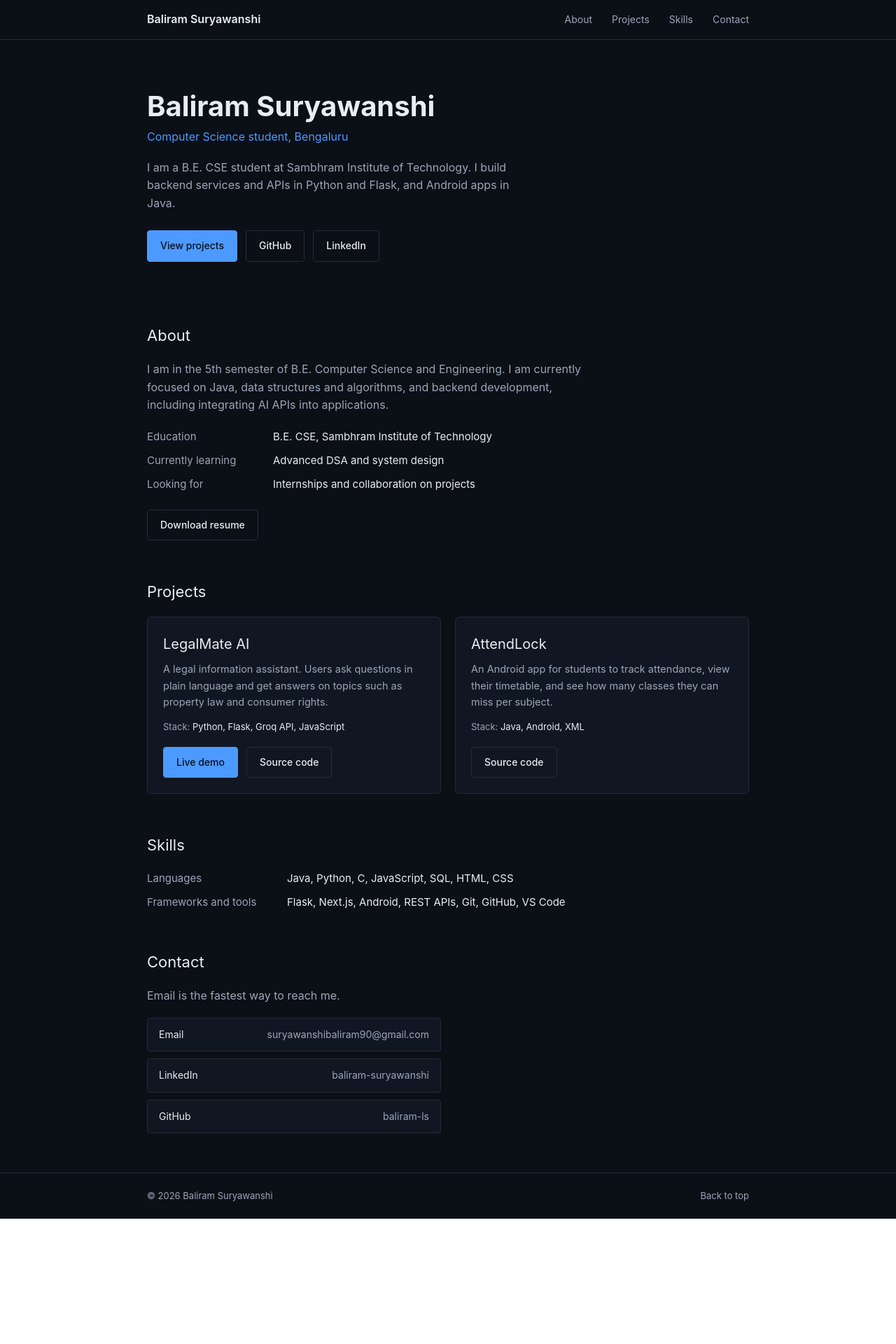
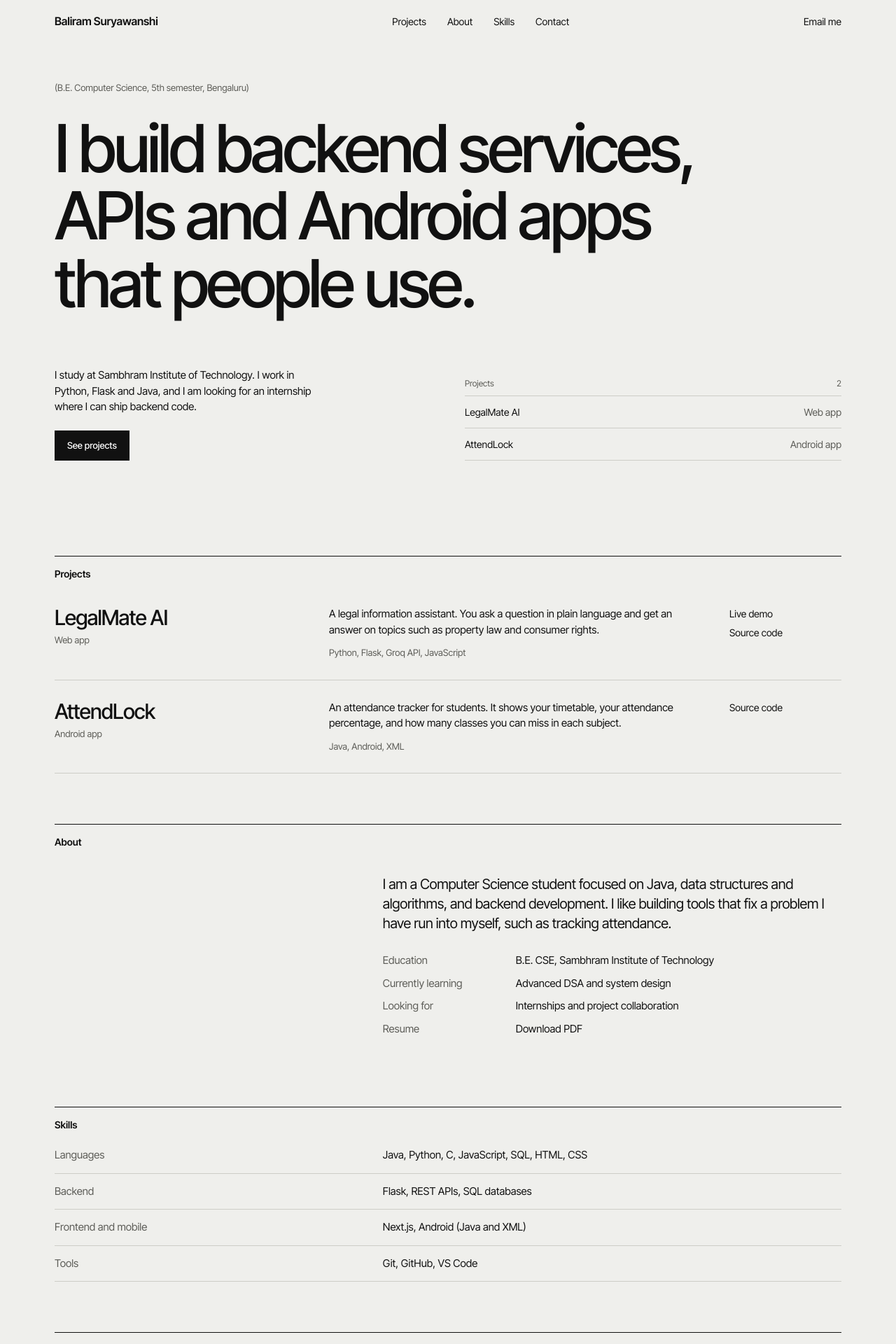
Before and after one commit to baliram-ls/my-portfolio, a Next.js app: page / in a window 1280 px wide. Shown: the top 1920 px of the page at 70% size. Before the commit the page ends 1741 px from the top, so only its background shows below. Built offline with nearby package versions, Linux system fonts and the light colour scheme.

Commit message:
Refactor page layout and navigation structure

```diff
--- a/app/page.tsx
+++ b/app/page.tsx
@@ -1,90 +1,149 @@
 "use client";
 
 import { useState } from "react";
+import { Inter_Tight } from "next/font/google";
+
+const font = Inter_Tight({ subsets: ["latin"], weight: ["400", "500", "600"] });
 
 const LINKEDIN = "https://www.linkedin.com/in/baliram-suryawanshi-0b07a9338/";
 const GITHUB = "https://github.com/baliram-ls";
-const LEGALMATE_GITHUB = "https://github.com/baliram-ls/legalmate-ai";
-const LEGALMATE_DEMO = "https://legalmate-ai-deploy.vercel.app/";
-const ATTENDLOCK_GITHUB = "https://github.com/baliram-ls/attendlock";
 const EMAIL = "suryawanshibaliram90@gmail.com";
 
+type Project = {
+  name: string;
+  type: string;
+  desc: string;
+  stack: string;
+  image?: string; // add a screenshot path like "/legalmate.png" (put the file in /public)
+  links: { label: string; href: string }[];
+};
+
+const projects: Project[] = [
+  {
+    name: "LegalMate AI",
+    type: "Web app",
+    desc: "A legal information assistant. You ask a question in plain language and get an answer on topics such as property law and consumer rights.",
+    stack: "Python, Flask, Groq API, JavaScript",
+    image: "",
+    links: [
+      { label: "Live demo", href: "https://legalmate-ai-deploy.vercel.app/" },
+      { label: "Source code", href: "https://github.com/baliram-ls/legalmate-ai" },
+    ],
+  },
+  {
+    name: "AttendLock",
+    type: "Android app",
+    desc: "An attendance tracker for students. It shows your timetable, your attendance percentage, and how many classes you can miss in each subject.",
+    stack: "Java, Android, XML",
+    image: "",
+    links: [{ label: "Source code", href: "https://github.com/baliram-ls/attendlock" }],
+  },
+];
+
 const skills = [
-  { group: "Languages", items: ["Java", "Python", "C", "JavaScript", "SQL", "HTML", "CSS"] },
-  { group: "Frameworks and tools", items: ["Flask", "Next.js", "Android", "REST APIs", "Git", "GitHub", "VS Code"] },
+  { group: "Languages", items: "Java, Python, C, JavaScript, SQL, HTML, CSS" },
+  { group: "Backend", items: "Flask, REST APIs, SQL databases" },
+  { group: "Frontend and mobile", items: "Next.js, Android (Java and XML)" },
+  { group: "Tools", items: "Git, GitHub, VS Code" },
 ];
 
 const css = `
 *{box-sizing:border-box;margin:0;padding:0}
-.pf{--bg:#0b0f16;--card:#111722;--line:#232c3b;--accent:#4c9aff;--text:#e8edf4;--mut:#9aa6b8;background:var(--bg);color:var(--text);font-family:Inter,system-ui,-apple-system,"Segoe UI",Roboto,sans-serif;min-height:100vh;overflow-x:hidden;line-height:1.6}
+.pf{--bg:#efefec;--ink:#111;--mut:#5d5d58;--rule:#cdcdc7;background:var(--bg);color:var(--ink);min-height:100vh;overflow-x:hidden;line-height:1.5;-webkit-font-smoothing:antialiased}
 .pf a{color:inherit;text-decoration:none}
-.wrap{max-width:900px;margin:0 auto;padding:0 20px}
-.nav{position:sticky;top:0;z-index:50;background:var(--bg);border-bottom:1px solid var(--line)}
-.nav .wrap{display:flex;align-items:center;justify-content:space-between;height:56px}
-.logo{font-size:16px;font-weight:600}
-.links{display:flex;gap:28px;font-size:14px;color:var(--mut)}
-.links a:hover{color:var(--text)}
-.btn{display:inline-block;border-radius:4px;padding:10px 18px;font-size:14px;font-weight:500;border:1px solid var(--line)}
-.btn.pri{background:var(--accent);border-color:var(--accent);color:#08101c}
-.btn.sec:hover{border-color:var(--accent)}
-.burger{display:none;background:none;border:1px solid var(--line);color:var(--text);border-radius:4px;padding:6px 12px;font-size:14px;cursor:pointer}
+.pf a:focus-visible,.pf button:focus-visible{outline:2px solid var(--ink);outline-offset:3px}
+.wrap{max-width:1180px;margin:0 auto;padding:0 28px}
+.ul{text-decoration:underline;text-decoration-thickness:1px;text-underline-offset:4px}
+.ul:hover{text-decoration-thickness:2px}
+.small{font-size:13px;color:var(--mut)}
+
+.nav{display:flex;align-items:center;justify-content:space-between;height:60px;font-size:14px}
+.nav .name{font-weight:600;font-size:16px;letter-spacing:-.01em}
+.nav ul{display:flex;gap:30px;list-style:none}
+.nav ul a:hover,.nav .ml:hover{text-decoration:underline;text-underline-offset:4px}
+.burger{display:none;background:none;border:0;font:inherit;font-size:14px;cursor:pointer;color:var(--ink)}
 .mnav{display:none}
-.hero{padding:72px 0 40px}
-.hero h1{font-size:40px;line-height:1.15;font-weight:700;margin-bottom:8px}
-.hero .sub{color:var(--accent);font-size:16px;margin-bottom:18px}
-.hero p{color:var(--mut);font-size:16px;max-width:560px;margin-bottom:26px}
-.row{display:flex;flex-wrap:wrap;gap:12px}
-section{padding:48px 0 8px;scroll-margin-top:60px}
-h2{font-size:22px;margin-bottom:18px}
-.about p{color:var(--mut);margin-bottom:14px;max-width:640px}
-.facts{display:grid;grid-template-columns:160px 1fr;gap:10px 20px;margin:20px 0 24px;font-size:15px}
+
+.hero{padding:56px 0 64px}
+.hero .meta{font-size:13px;color:var(--mut);margin-bottom:28px}
+.hero h1{font-size:clamp(40px,7.4vw,98px);line-height:1.02;font-weight:500;letter-spacing:-.045em;max-width:1000px}
+.hero-bottom{display:grid;grid-template-columns:1fr 1fr;gap:48px;margin-top:72px;align-items:end}
+.hero-bottom p{font-size:15px;max-width:380px;margin-bottom:22px}
+.btn{display:inline-block;background:var(--ink);color:#fff!important;font-size:13px;font-weight:500;padding:12px 18px;border-radius:0}
+.btn:hover{background:#333}
+.latest .lh{display:flex;justify-content:space-between;font-size:12px;color:var(--mut);margin-bottom:8px}
+.latest a{display:flex;justify-content:space-between;padding:12px 0;border-top:1px solid var(--rule);font-size:14px}
+.latest a:last-child{border-bottom:1px solid var(--rule)}
+.latest a:hover span:first-child{text-decoration:underline;text-underline-offset:4px}
+.latest span:last-child{color:var(--mut)}
+
+section{padding:72px 0 0;scroll-margin-top:20px}
+.sh{display:flex;justify-content:space-between;align-items:baseline;border-top:1px solid var(--ink);padding-top:14px;margin-bottom:8px}
+.sh h2{font-size:14px;font-weight:600}
+
+.prow{display:grid;grid-template-columns:1fr 1.5fr 160px;gap:32px;padding:28px 0;border-bottom:1px solid var(--rule)}
+.prow h3{font-size:30px;font-weight:500;letter-spacing:-.03em;line-height:1.1}
+.prow .type{margin-top:6px}
+.prow p{font-size:15px;max-width:520px;margin-bottom:12px}
+.prow .stack{font-size:13px;color:var(--mut)}
+.prow .links{display:flex;flex-direction:column;gap:6px;font-size:14px;align-items:flex-start}
+.shot{grid-column:1/-1;width:100%;aspect-ratio:16/9;object-fit:cover;background:#dcdcd6;display:block}
+
+.about{display:grid;grid-template-columns:1fr 1.5fr;gap:32px;padding:28px 0}
+.about p{font-size:20px;line-height:1.4;letter-spacing:-.015em;max-width:640px;margin-bottom:18px}
+.facts{display:grid;grid-template-columns:170px 1fr;gap:10px 20px;font-size:15px;margin-top:28px}
 .facts dt{color:var(--mut)}
-.proj{display:grid;grid-template-columns:1fr 1fr;gap:20px}
-.pc{background:var(--card);border:1px solid var(--line);border-radius:6px;padding:22px}
-.pc h3{font-size:20px;margin-bottom:8px}
-.pc p{font-size:14.5px;color:var(--mut);margin-bottom:14px}
-.stack{font-size:13px;color:var(--text);margin-bottom:18px}
-.stack span{color:var(--mut)}
-.sk dl{display:grid;grid-template-columns:180px 1fr;gap:10px 20px;font-size:15px}
-.sk dt{color:var(--mut)}
-.contact p{color:var(--mut);margin-bottom:18px}
-.cl{display:flex;flex-direction:column;gap:10px;max-width:420px}
-.cl a{display:flex;justify-content:space-between;background:var(--card);border:1px solid var(--line);border-radius:4px;padding:12px 16px;font-size:14px}
-.cl a:hover{border-color:var(--accent)}
-.cl span{color:var(--mut)}
-footer{border-top:1px solid var(--line);padding:22px 0;margin-top:48px}
-footer .wrap{display:flex;justify-content:space-between;gap:16px;flex-wrap:wrap;font-size:13px;color:var(--mut)}
-footer a:hover{color:var(--text)}
+
+.skrow{display:grid;grid-template-columns:1fr 1.5fr;gap:32px;padding:14px 0;border-bottom:1px solid var(--rule);font-size:15px}
+.skrow span:first-child{color:var(--mut)}
+
+.contact{padding:28px 0 0}
+.contact .big{display:inline-block;font-size:clamp(24px,4.6vw,60px);font-weight:500;letter-spacing:-.035em;line-height:1.1;word-break:break-all}
+.contact .others{display:flex;gap:28px;margin-top:22px;font-size:15px}
+.contact p{max-width:480px;margin:0 0 20px;font-size:15px}
+
+footer{margin-top:96px;border-top:1px solid var(--rule);padding:20px 0 28px}
+footer .wrap{display:flex;justify-content:space-between;font-size:13px;color:var(--mut)}
+
+@media(max-width:820px){
+.hero-bottom,.about,.skrow{grid-template-columns:1fr}
+.hero-bottom{margin-top:48px;gap:36px}
+.prow{grid-template-columns:1fr;gap:12px}
+.prow .links{flex-direction:row;gap:20px;margin-top:4px}
+}
 @media(max-width:720px){
-.links{display:none}
+.wrap{padding:0 20px}
+.nav ul,.nav .ml{display:none}
 .burger{display:block}
-.mnav.open{display:flex;flex-direction:column;background:var(--bg);border-bottom:1px solid var(--line);padding:4px 20px 12px}
-.mnav a{padding:12px 0;font-size:15px;border-bottom:1px solid var(--line)}
-.hero{padding-top:44px}
-.hero h1{font-size:30px}
-.proj{grid-template-columns:1fr}
-.facts,.sk dl{grid-template-columns:1fr;gap:2px}
-.facts dd,.sk dd{margin-bottom:10px}
+.mnav.open{display:flex;flex-direction:column;border-top:1px solid var(--rule)}
+.mnav a{padding:14px 0;border-bottom:1px solid var(--rule);font-size:15px}
+.hero{padding:36px 0 48px}
+.facts{grid-template-columns:1fr;gap:2px}
+.facts dd{margin-bottom:12px}
+.about p{font-size:18px}
 }
+@media(prefers-reduced-motion:reduce){*{transition:none!important}}
 `;
 
 export default function Page() {
   const [open, setOpen] = useState(false);
-  const nav = ["About", "Projects", "Skills", "Contact"];
+  const nav = ["Projects", "About", "Skills", "Contact"];
 
   return (
-    <div className="pf" id="home">
+    <div className={`pf ${font.className}`} id="top">
       <style>{css}</style>
 
-      <header className="nav">
       <div className="wrap">
-          <a className="logo" href="#home">Baliram Suryawanshi</a>
-          <nav className="links">
+        <header>
+          <div className="nav">
+            <a className="name" href="#top">Baliram Suryawanshi</a>
+            <ul>
               {nav.map((n) => (
-              <a key={n} href={`#${n.toLowerCase()}`}>{n}</a>
+                <li key={n}><a href={`#${n.toLowerCase()}`}>{n}</a></li>
               ))}
-          </nav>
-          <button className="burger" aria-label="Menu" aria-expanded={open} onClick={() => setOpen(!open)}>
+            </ul>
+            <a className="ml ul" href={`mailto:${EMAIL}`}>Email me</a>
+            <button className="burger" aria-expanded={open} onClick={() => setOpen(!open)}>
               {open ? "Close" : "Menu"}
             </button>
           </div>
@@ -96,90 +155,98 @@ export default function Page() {
         </header>
 
         <div className="hero">
-        <div className="wrap">
-          <h1>Baliram Suryawanshi</h1>
-          <div className="sub">Computer Science student, Bengaluru</div>
+          <div className="meta">(B.E. Computer Science, 5th semester, Bengaluru)</div>
+          <h1>I build backend services, APIs and Android apps that people use.</h1>
+
+          <div className="hero-bottom">
+            <div>
               <p>
-            I am a B.E. CSE student at Sambhram Institute of Technology. I build backend services and APIs in Python and Flask, and Android apps in Java.
+                I study at Sambhram Institute of Technology. I work in Python, Flask and Java, and I am looking for an internship where I can ship backend code.
               </p>
-          <div className="row">
-            <a className="btn pri" href="#projects">View projects</a>
-            <a className="btn sec" href={GITHUB} target="_blank" rel="noreferrer">GitHub</a>
-            <a className="btn sec" href={LINKEDIN} target="_blank" rel="noreferrer">LinkedIn</a>
+              <a className="btn" href="#projects">See projects</a>
+            </div>
+            <div className="latest">
+              <div className="lh"><span>Projects</span><span>2</span></div>
+              {projects.map((p) => (
+                <a key={p.name} href="#projects">
+                  <span>{p.name}</span>
+                  <span>{p.type}</span>
+                </a>
+              ))}
             </div>
           </div>
         </div>
 
-      <section id="about" className="about">
-        <div className="wrap">
-          <h2>About</h2>
+        <section id="projects">
+          <div className="sh"><h2>Projects</h2></div>
+          {projects.map((p) => (
+            <article className="prow" key={p.name}>
+              <div>
+                <h3>{p.name}</h3>
+                <div className="type small">{p.type}</div>
+              </div>
+              <div>
+                <p>{p.desc}</p>
+                <div className="stack">{p.stack}</div>
+              </div>
+              <div className="links">
+                {p.links.map((l) => (
+                  <a key={l.label} className="ul" href={l.href} target="_blank" rel="noreferrer">{l.label}</a>
+                ))}
+              </div>
+              {p.image ? (
+                // eslint-disable-next-line @next/next/no-img-element
+                <img className="shot" src={p.image} alt={`${p.name} screenshot`} />
+              ) : null}
+            </article>
+          ))}
+        </section>
+
+        <section id="about">
+          <div className="sh"><h2>About</h2></div>
+          <div className="about">
+            <div />
+            <div>
               <p>
-            I am in the 5th semester of B.E. Computer Science and Engineering. I am currently focused on Java, data structures and algorithms, and backend development, including integrating AI APIs into applications.
+                I am a Computer Science student focused on Java, data structures and algorithms, and backend development. I like building tools that fix a problem I have run into myself, such as tracking attendance.
               </p>
               <dl className="facts">
                 <dt>Education</dt><dd>B.E. CSE, Sambhram Institute of Technology</dd>
                 <dt>Currently learning</dt><dd>Advanced DSA and system design</dd>
-            <dt>Looking for</dt><dd>Internships and collaboration on projects</dd>
+                <dt>Looking for</dt><dd>Internships and project collaboration</dd>
+                <dt>Resume</dt><dd><a className="ul" href="/resume.pdf" download>Download PDF</a></dd>
               </dl>
-          <a className="btn sec" href="/resume.pdf" download>Download resume</a>
-        </div>
-      </section>
-
-      <section id="projects">
-        <div className="wrap">
-          <h2>Projects</h2>
-          <div className="proj">
-            <div className="pc">
-              <h3>LegalMate AI</h3>
-              <p>A legal information assistant. Users ask questions in plain language and get answers on topics such as property law and consumer rights.</p>
-              <div className="stack"><span>Stack:</span> Python, Flask, Groq API, JavaScript</div>
-              <div className="row">
-                <a className="btn pri" href={LEGALMATE_DEMO} target="_blank" rel="noreferrer">Live demo</a>
-                <a className="btn sec" href={LEGALMATE_GITHUB} target="_blank" rel="noreferrer">Source code</a>
-              </div>
-            </div>
-            <div className="pc">
-              <h3>AttendLock</h3>
-              <p>An Android app for students to track attendance, view their timetable, and see how many classes they can miss per subject.</p>
-              <div className="stack"><span>Stack:</span> Java, Android, XML</div>
-              <div className="row">
-                <a className="btn sec" href={ATTENDLOCK_GITHUB} target="_blank" rel="noreferrer">Source code</a>
-              </div>
-            </div>
             </div>
           </div>
         </section>
 
-      <section id="skills" className="sk">
-        <div className="wrap">
-          <h2>Skills</h2>
-          <dl>
-            {skills.map((g) => (
-              <div key={g.group} style={{ display: "contents" }}>
-                <dt>{g.group}</dt>
-                <dd>{g.items.join(", ")}</dd>
+        <section id="skills">
+          <div className="sh"><h2>Skills</h2></div>
+          {skills.map((s) => (
+            <div className="skrow" key={s.group}>
+              <span>{s.group}</span>
+              <span>{s.items}</span>
             </div>
           ))}
-          </dl>
-        </div>
         </section>
 
-      <section id="contact" className="contact">
-        <div className="wrap">
-          <h2>Contact</h2>
+        <section id="contact">
+          <div className="sh"><h2>Contact</h2></div>
+          <div className="contact">
             <p>Email is the fastest way to reach me.</p>
-          <div className="cl">
-            <a href={`mailto:${EMAIL}`}>Email <span>{EMAIL}</span></a>
-            <a href={LINKEDIN} target="_blank" rel="noreferrer">LinkedIn <span>baliram-suryawanshi</span></a>
-            <a href={GITHUB} target="_blank" rel="noreferrer">GitHub <span>baliram-ls</span></a>
+            <a className="big ul" href={`mailto:${EMAIL}`}>{EMAIL}</a>
+            <div className="others">
+              <a className="ul" href={LINKEDIN} target="_blank" rel="noreferrer">LinkedIn</a>
+              <a className="ul" href={GITHUB} target="_blank" rel="noreferrer">GitHub</a>
             </div>
           </div>
         </section>
+      </div>
 
       <footer>
         <div className="wrap">
           <span>© {new Date().getFullYear()} Baliram Suryawanshi</span>
-          <a href="#home">Back to top</a>
+          <a className="ul" href="#top">Back to top</a>
         </div>
       </footer>
     </div>
```
Lines whose indentation alone changed are shown as unchanged.
